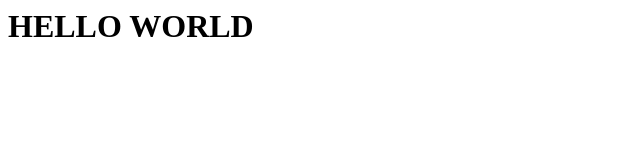
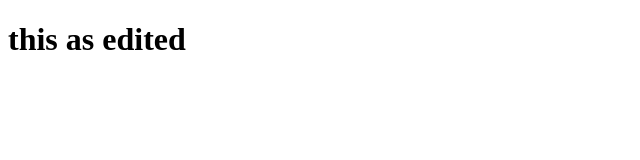
Before and after one commit to baila246/rabailanjum.github.io, a plain HTML site: page index.html in a window 1280 px wide. Shown: the whole page, without its empty margins (0-640 px from the left). Drawn offline with Linux system fonts and the light colour scheme.

Commit message:
new html file

```diff
--- a/index.html
+++ b/index.html
@@ -1 +1,11 @@
-<h1>HELLO WORLD</h1>
+<!DOCTYPE html>
+<html lang="en">
+<head>
+    <meta charset="UTF-8">
+    <meta name="viewport" content="width=device-width, initial-scale=1.0">
+    <title>hello world</title>
+</head>
+<body>
+    <h1>this as edited</h1>
+</body>
+</html>
```
